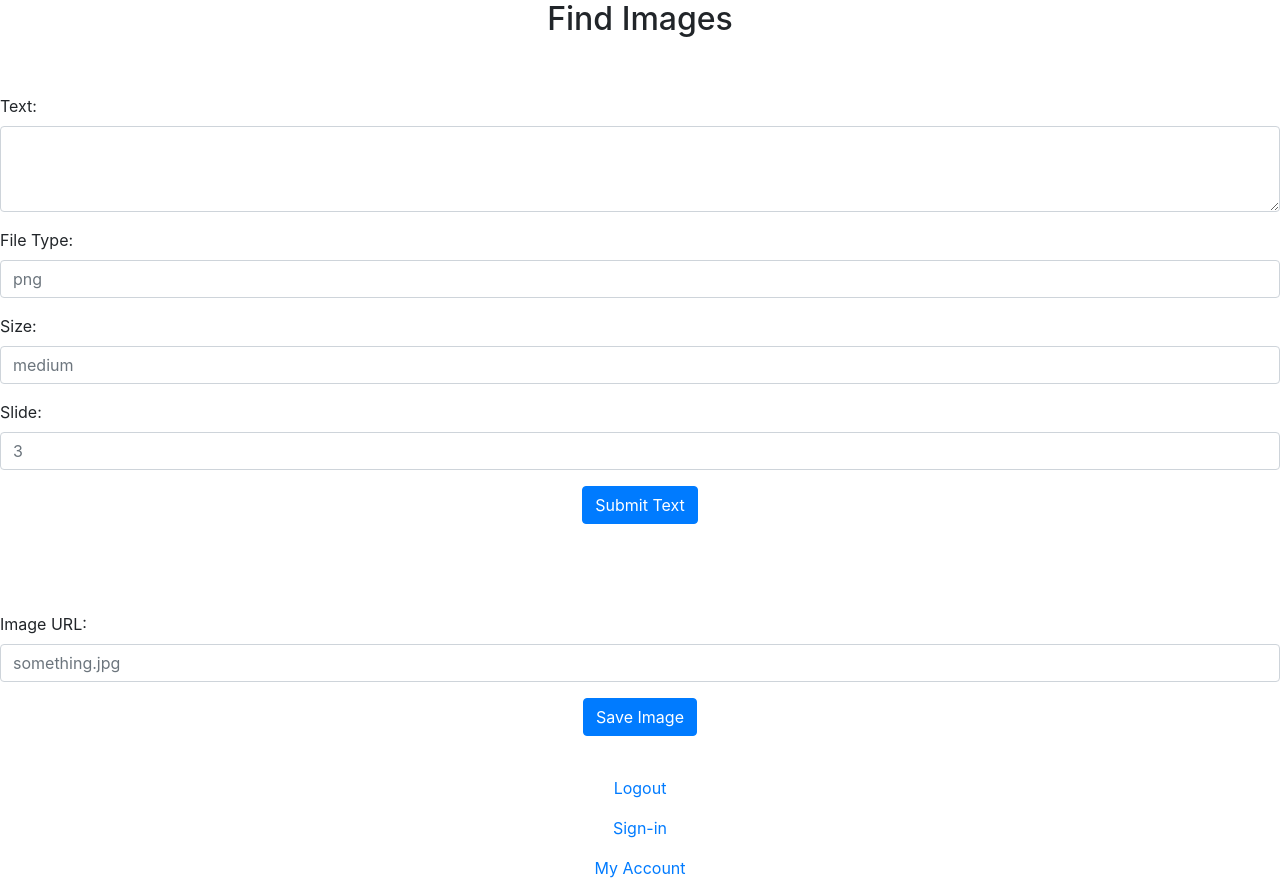
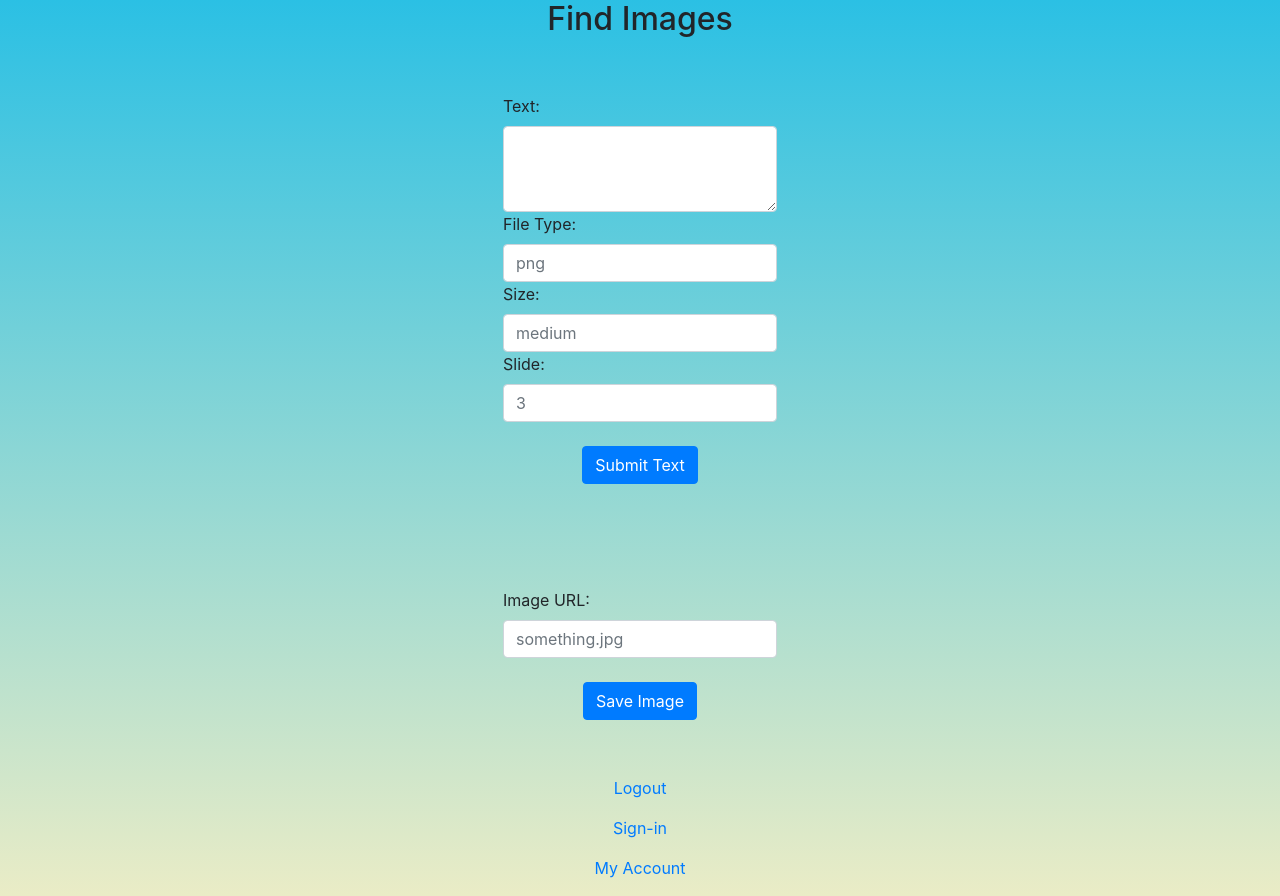
Before and after one commit to nimwijetunga/PresentEasy, a website: page frontend/find-img.html in a window 1280 px wide. Drawn offline with nearby package versions, Linux system fonts and the light colour scheme.

Commit message:
Fixed styling

```diff
--- a/backend/server.js
+++ b/backend/server.js
@@ -33,7 +33,7 @@ function set_error(text, fileType, size, slide) {
 }
 
 async function set_error_login(username, password) {
-    if (username == undefined || password == undefined) {
+    if (username == undefined || password == undefined ||username == "" || password ==  "") {
         return (posted(false, "Password OR Username not provided"));
     }
     let login = await auth.login(username, password);
--- a/frontend/find-img.html
+++ b/frontend/find-img.html
@@ -4,6 +4,7 @@
 <head>
     <link rel="stylesheet" href="https://stackpath.bootstrapcdn.com/bootstrap/4.1.1/css/bootstrap.min.css" integrity="sha384-WskhaSGFgHYWDcbwN70/dfYBj47jz9qbsMId/iRN3ewGhXQFZCSftd1LZCfmhktB"
         crossorigin="anonymous">
+    <link rel="stylesheet" href="https://cdnjs.cloudflare.com/ajax/libs/font-awesome/4.7.0/css/font-awesome.min.css">
     <script src="https://ajax.googleapis.com/ajax/libs/jquery/3.3.1/jquery.min.js"></script>
     <script type="text/javascript" src="https://cdnjs.cloudflare.com/ajax/libs/jquery-cookie/1.4.1/jquery.cookie.min.js"></script>
     <script src="find-img.js"></script>
@@ -11,34 +12,37 @@
 
 <body>
 
+    <style>
+        body {
+            background: linear-gradient(#2BC0E4, #EAECC6);
+        }
+    </style>
+
     <h2 class="text-center">Find Images</h2>
 
     <br>
     <br>
 
     <form id="find-img">
+        <div class="row justify-content-center">
             <div class="form-group">
                 <label for="text">Text:</label>
                 <textarea id="text" class="form-control" rows="3"></textarea>
+                <label for="fileType">File Type:</label>
+                <input class="form-control" id="fileType" placeholder="png">
+                <label for="size">Size:</label>
+                <input class="form-control" id="size" placeholder="medium">
+                <label for="slide">Slide:</label>
+                <input class="form-control" id="slide" placeholder="3">
+                <br>
+                <div class="text-center">
+                    <button type="submit" class="btn btn-primary text-center" value="Submit">Submit Text</button>
+                </div>
+            </div>
         </div>
 
-        <div class="form-group">
-            <label for="fileType">File Type:</label>
-            <input class="form-control" id="fileType" placeholder="png">
-        </div>
+        <div class="row">
 
-        <div class="form-group">
-            <label for="size">Size:</label>
-            <input class="form-control" id="size" placeholder="medium">
-        </div>
-
-        <div class="form-group">
-            <label for="slide">Slide:</label>
-            <input class="form-control" id="slide" placeholder="3">
-        </div>
-
-        <div class="text-center">
-            <button type="submit" class="btn btn-primary text-center" value="Submit">Submit Text</button>
         </div>
     </form>
 
@@ -48,21 +52,28 @@
         <p id="error-p" style="color:red;" class="text-center"></p>
     </div>
 
+
+    <p class="text-center" id="loader">
+    </p>
+
     <div id="img-urls" class="carousel slide" data-ride="carousel">
         <div id="list" class="carousel-inner"></div>
     </div>
 
-    <br><br>
+    <br>
+    <br>
 
     <form id="save-img">
 
+        <div class="row justify-content-center">
             <div class="form-group">
                 <label for="img">Image URL:</label>
                 <input class="form-control" id="img" placeholder="something.jpg">
-        </div>
-
+                <br>
                 <div class="text-center">
                     <button type="submit" class="btn btn-primary text-center" value="Submit">Save Image</button>
+                </div>
+            </div>
         </div>
     </form>
 
--- a/frontend/find-img.js
+++ b/frontend/find-img.js
@@ -7,6 +7,7 @@ $(document).ready(function (e) {
 function find_img_urls() {
     $("#find-img").submit(function (e) {
         e.preventDefault();
+        $("#loader").append('<i class="fa fa-spinner fa-spin" style="font-size:24px"></i>');
         let text = $("#text").val();
         let fileType = $("#fileType").val();
         let size = $("#size").val();
@@ -65,6 +66,7 @@ function find_img_req(text, fileType, size, slide) {
     let param_serial = $.param(params);
     let url = uri + "?" + param_serial;
     $.get(url, function (res) {
+        $("#loader").html('');
         console.log(res);
         if (res.error) {
             $('#img-urls > #list').html('');
```
Also changed, not shown: frontend/index.html (+18 -2 lines). Lines whose indentation alone changed are shown as unchanged.
